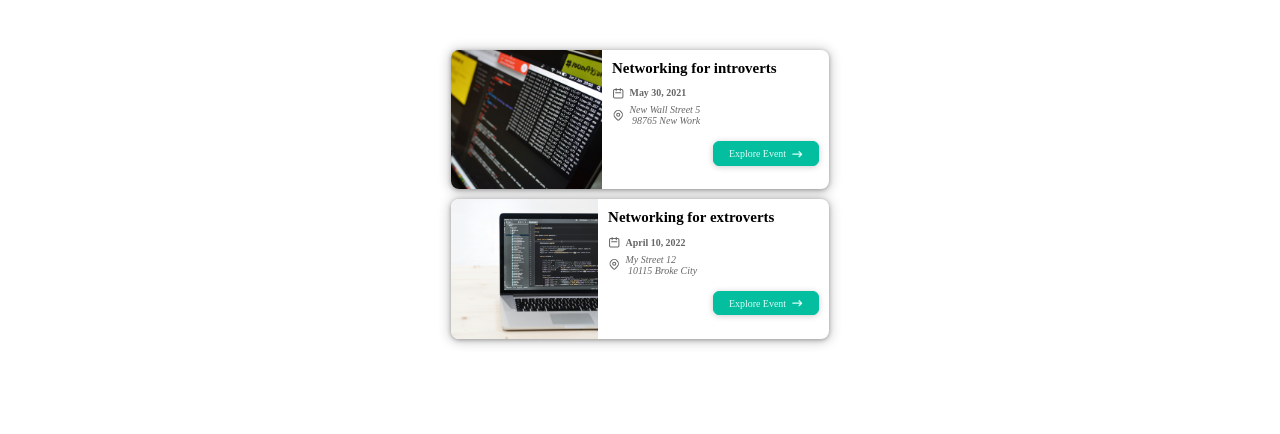
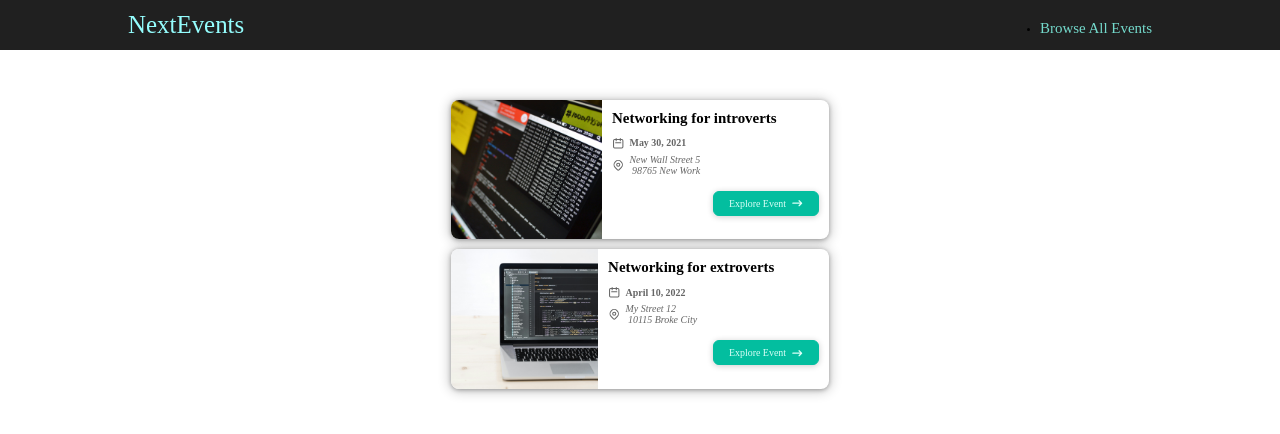
Before and after one commit to guilhermeferreira0/next-using-pages-router, a Next.js app: page / in a window 1280 px wide. Shown: the top 434 px of the page. Built offline with nearby package versions, Linux system fonts and the light colour scheme.

Commit message:
Adding header for all components, with layout wrapper component

```diff
--- /dev/null
+++ b/src/components/layout/layout.jsx
@@ -0,0 +1,13 @@
+import { Fragment } from "react";
+import MainHeader from "./main-header";
+
+export default function Layout(props) {
+  return (
+    <Fragment>
+      <MainHeader />
+      <main>
+        {props.children}
+      </main>
+    </Fragment>
+  );
+}
--- /dev/null
+++ b/src/components/layout/main-header.jsx
@@ -0,0 +1,19 @@
+import Link from "next/link";
+import classes from './main-header.module.css';
+
+export default function MainHeader() {
+  return (
+    <header className={classes.header}>
+      <div className={classes.logo}>
+        <Link href='/'>NextEvents</Link>
+      </div>
+      <nav className={classes.navigation}>
+        <ul>
+          <li>
+            <Link href='/events'>Browse All Events</Link>
+          </li>
+        </ul>
+      </nav>
+    </header>
+  );
+}
--- /dev/null
+++ b/src/components/layout/main-header.module.css
@@ -0,0 +1,41 @@
+.header {
+  width: 100%;
+  display: flex;
+  justify-content: space-between;
+  align-items: baseline;
+  padding: 1rem 10%;
+  height: 5rem;
+  background-color: #202020;
+}
+
+.logo {
+  font-size: 1.5rem;
+  color: white;
+  font-family: 'Fira', sans-serif;
+  height: 100%;
+  display: flex;
+  justify-content: center;
+  align-items: center;
+  color: #94fdfd;
+}
+
+.logo a {
+  text-decoration: none;
+  color: #94fdfd;
+}
+
+.navigation a {
+  text-decoration: none;
+  color: #74dacc;
+  font-size: 1rem;
+}
+
+@media (min-width: 768px) {
+  .logo {
+    font-size: 2.5rem;
+  }
+
+  .navigation a {
+    font-size: 1.5rem;
+  }
+}
--- a/src/pages/_app.jsx
+++ b/src/pages/_app.jsx
@@ -1,5 +1,10 @@
+import Layout from "@/components/layout/layout";
 import "@/styles/globals.css";
 
 export default function App({ Component, pageProps }) {
-  return <Component {...pageProps} />;
+  return (
+    <Layout>
+      <Component {...pageProps} />
+    </Layout>
+  );
 }
--- a/src/pages/_document.jsx
+++ /dev/null
@@ -1,13 +0,0 @@
-import { Html, Head, Main, NextScript } from "next/document";
-
-export default function Document() {
-  return (
-    <Html lang="en">
-      <Head />
-      <body>
-        <Main />
-        <NextScript />
-      </body>
-    </Html>
-  );
-}
```
